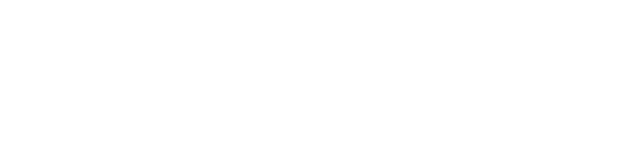
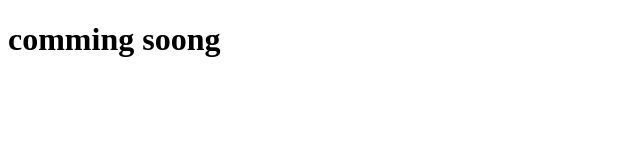
Before and after one commit to helouazizi/master-javascript.github.io, a plain HTML site: page index.html in a window 1280 px wide. Shown: the whole page, without its empty margins (0-640 px from the left). Drawn offline with Linux system fonts and the light colour scheme.

Commit message:
add a header

```diff
--- a/index.html
+++ b/index.html
@@ -6,6 +6,6 @@
     <title>Master-javascript</title>
 </head>
 <body>
-
+    <h1>comming soong</h1>
 </body>
 </html>
```
